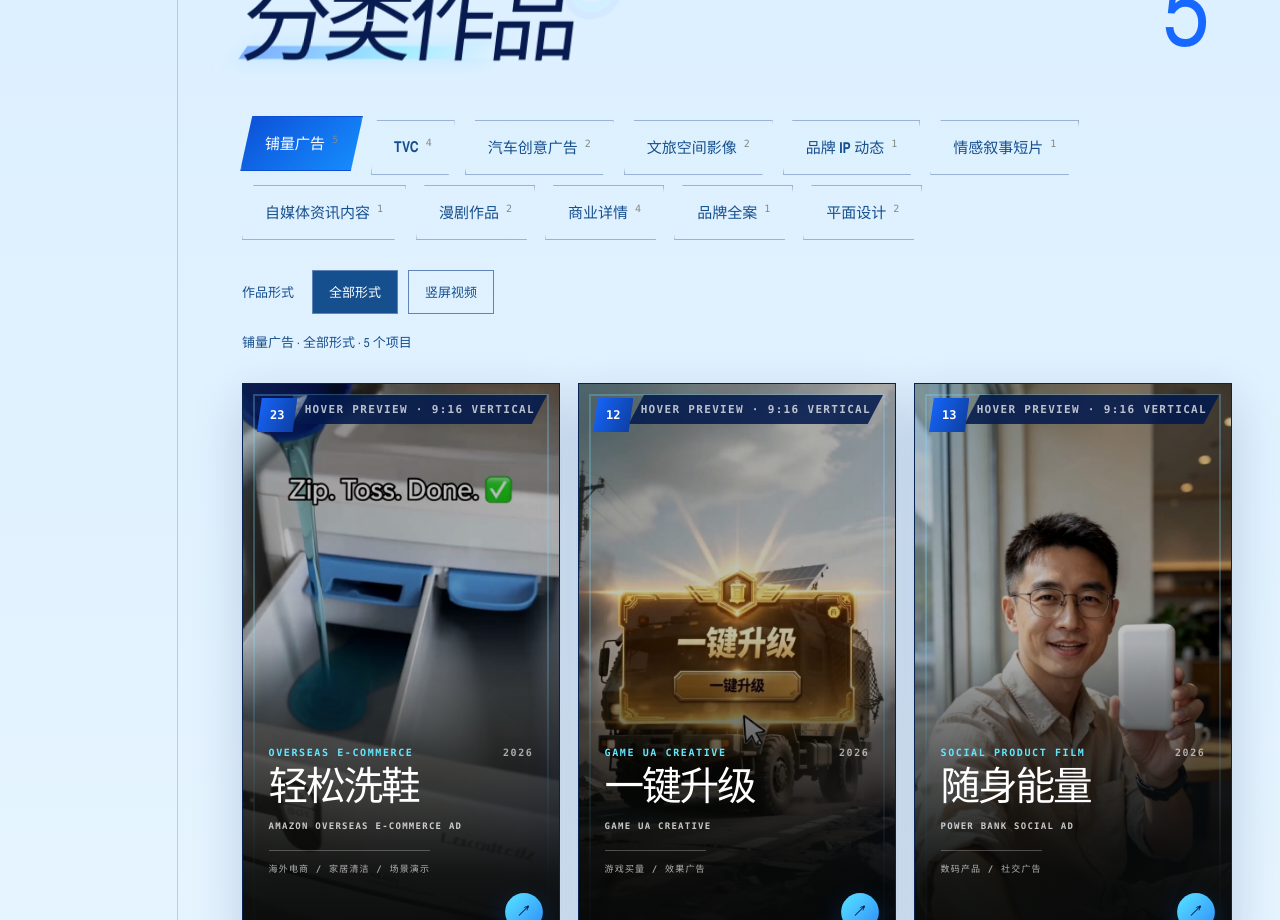
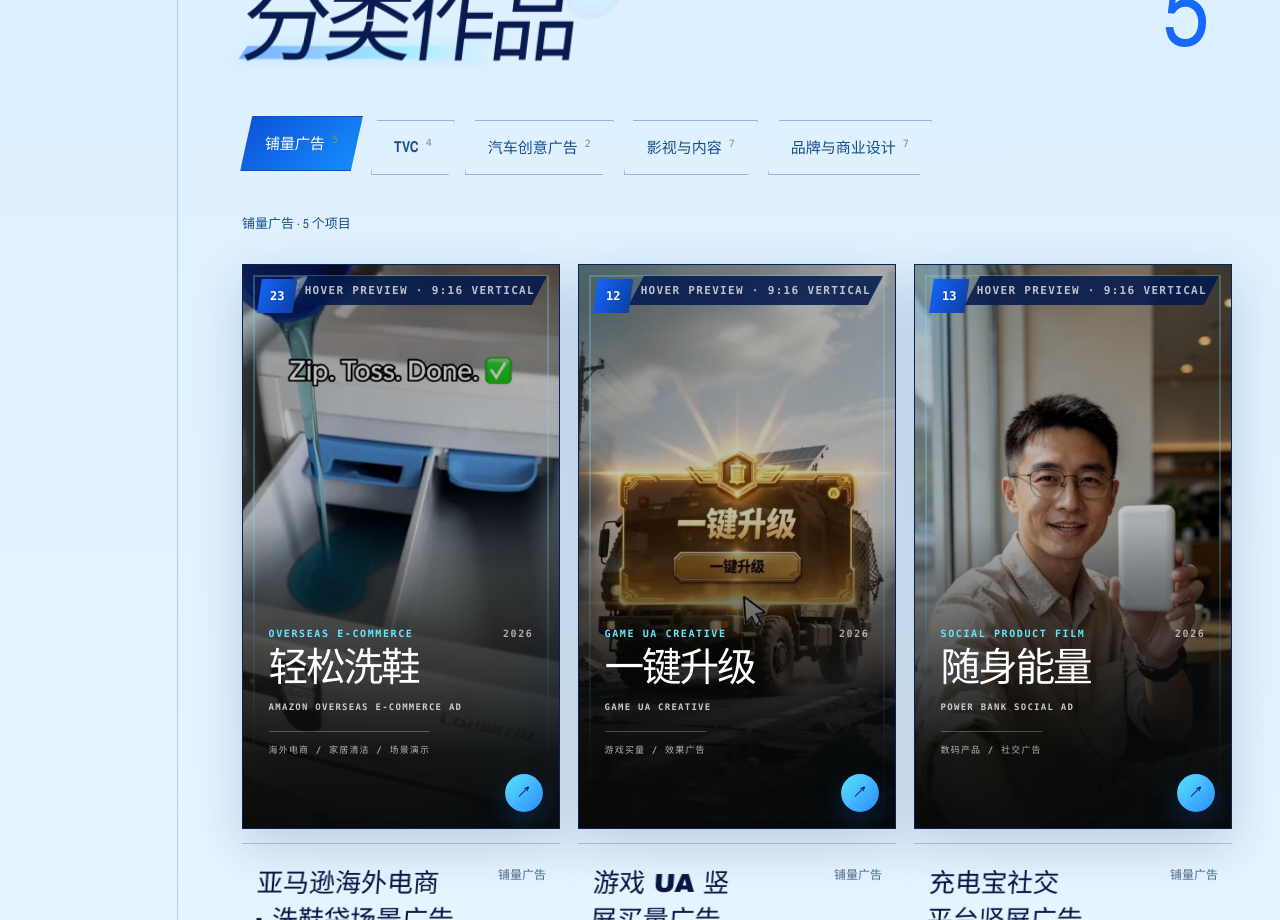
Before and after one commit to hqlf123/ai-creative-portfolio, a Next.js app: page / in a window 1280 px wide. Shown: the part 5780-6700 px from the top of the page. Built offline with nearby package versions, Linux system fonts and the light colour scheme.

Commit message:
Simplify portfolio to five categories and a single filter row

```diff
--- a/app/globals.css
+++ b/app/globals.css
@@ -1708,9 +1708,4 @@ h1, h2, h3 { text-wrap: balance; }
   .case-intro > p { margin-bottom: 34px; font-size: 19px; line-height: 1.6; }
 }
 
-.archive-formats { display: flex; flex-wrap: wrap; align-items: center; gap: 10px; margin: -8px 0 18px; }
-.archive-formats > span { margin-right: 8px; color: #164f8e; font-size: 13px; }
-.archive-formats button { min-height: 44px; padding: 10px 16px; border: 1px solid #6084b7; background: transparent; color: #164f8e; cursor: pointer; font: inherit; font-size: 13px; }
-.archive-formats button.active, .archive-formats button:hover { background: #164f8e; color: white; }
-.archive-formats button:focus-visible, .archive-filters button:focus-visible { outline: 3px solid #0c50d7; outline-offset: 4px; }
 .archive-result { margin: 0 0 30px; color: #164f8e; font-size: 13px; }
--- a/app/page.tsx
+++ b/app/page.tsx
@@ -2,7 +2,7 @@
 
 import { useEffect, useMemo, useRef, useState, type RefObject } from "react";
 
-type ProjectGroup = "铺量广告" | "TVC" | "汽车创意广告" | "文旅空间影像" | "品牌 IP 动态" | "情感叙事短片" | "自媒体资讯内容" | "漫剧作品" | "商业详情" | "品牌全案" | "平面设计";
+type ProjectGroup = "铺量广告" | "TVC" | "汽车创意广告" | "影视与内容" | "品牌与商业设计";
 type MediaType = "video" | "image" | "pages";
 type CoverFormat = "landscape" | "portrait" | "vertical";
 
@@ -144,7 +144,7 @@ const projects: Project[] = [
     listingEnglish: "SHISHANJU HOMESTAY BRAND FILM",
     coverLabel: "BRAND FILM",
     category: "空间叙事 / 民宿广告",
-    group: "文旅空间影像",
+    group: "影视与内容",
     year: "2026",
     cover: asset("shishanju-poster.jpg"),
     coverFormat: "landscape",
@@ -164,7 +164,7 @@ const projects: Project[] = [
     listingEnglish: "FLAGSHIP SMARTPHONE PRODUCT DETAIL",
     coverLabel: "E-COMMERCE DETAIL",
     category: "电商视觉 / 手机详情页",
-    group: "商业详情",
+    group: "品牌与商业设计",
     year: "2026",
     cover: asset("phone-v2-hero.png"),
     coverFormat: "landscape",
@@ -184,7 +184,7 @@ const projects: Project[] = [
     listingEnglish: "DUMPLING BRAND IP SYSTEM",
     coverLabel: "BRAND IP SYSTEM",
     category: "品牌设计 / IP 全案",
-    group: "品牌全案",
+    group: "品牌与商业设计",
     year: "2024",
     cover: asset("dumpling-ip-cover.webp"),
     coverFormat: "landscape",
@@ -205,7 +205,7 @@ const projects: Project[] = [
     listingEnglish: "ORIENTAL EDITORIAL COVER DESIGN",
     coverLabel: "EDITORIAL DESIGN",
     category: "平面设计 / 杂志封面",
-    group: "平面设计",
+    group: "品牌与商业设计",
     year: "2026",
     cover: asset("magazine-cover.webp"),
     coverFormat: "portrait",
@@ -226,7 +226,7 @@ const projects: Project[] = [
     listingEnglish: "COLD BREW COFFEE MAKER PRODUCT DETAIL",
     coverLabel: "E-COMMERCE DETAIL",
     category: "电商视觉 / 产品详情页",
-    group: "商业详情",
+    group: "品牌与商业设计",
     year: "2026",
     cover: asset("coldx-cover.webp"),
     coverFormat: "portrait",
@@ -246,7 +246,7 @@ const projects: Project[] = [
     listingEnglish: "WIRELESS MOUSE PRODUCT DETAIL",
     coverLabel: "E-COMMERCE DETAIL",
     category: "电商视觉 / 鼠标详情页",
-    group: "商业详情",
+    group: "品牌与商业设计",
     year: "2026",
     cover: asset("mouse-detail.webp"),
     coverFormat: "portrait",
@@ -266,7 +266,7 @@ const projects: Project[] = [
     listingEnglish: "SHISHANJU HOMESTAY VISUAL PROPOSAL",
     coverLabel: "VISUAL PROPOSAL",
     category: "品牌视觉 / 空间提案",
-    group: "商业详情",
+    group: "品牌与商业设计",
     year: "2026",
     cover: asset("homestay-visual.webp"),
     coverFormat: "portrait",
@@ -286,7 +286,7 @@ const projects: Project[] = [
     listingEnglish: "ORIENTAL BOOK COVER DESIGN",
     coverLabel: "BOOK DESIGN",
     category: "平面设计 / 书籍封面",
-    group: "平面设计",
+    group: "品牌与商业设计",
     year: "2026",
     cover: asset("book-cover.webp"),
     coverFormat: "landscape",
@@ -383,7 +383,7 @@ const projects: Project[] = [
     listingEnglish: "WUXIA CINEMATIC CONCEPT FILM",
     coverLabel: "WUXIA CONCEPT FILM",
     category: "叙事影像 / 武侠概念片",
-    group: "漫剧作品",
+    group: "影视与内容",
     year: "2026",
     cover: asset("hanging-sword-cover-selected.jpg"),
     coverFormat: "landscape",
@@ -422,7 +422,7 @@ const projects: Project[] = [
     listingEnglish: "WILDERNESS TRAVEL MOOD FILM",
     coverLabel: "TRAVEL MOOD FILM",
     category: "文旅影像 / 人群适配",
-    group: "文旅空间影像",
+    group: "影视与内容",
     year: "2026",
     cover: asset("wilderness-journey-poster.jpg"),
     coverFormat: "landscape",
@@ -441,7 +441,7 @@ const projects: Project[] = [
     listingEnglish: "WARM FAMILY VERTICAL STORY FILM",
     coverLabel: "VERTICAL STORY FILM",
     category: "情感叙事 / 抖音短片",
-    group: "情感叙事短片",
+    group: "影视与内容",
     year: "2026",
     cover: asset("warm-grandma-poster.jpg"),
     coverFormat: "vertical",
@@ -461,7 +461,7 @@ const projects: Project[] = [
     listingEnglish: "AI NEWS SELF-MEDIA EDITORIAL",
     coverLabel: "EDITORIAL CONTENT",
     category: "资讯内容 / 自媒体视频",
-    group: "自媒体资讯内容",
+    group: "影视与内容",
     year: "2026",
     cover: asset("ai-news-poster.jpg"),
     coverFormat: "landscape",
@@ -480,7 +480,7 @@ const projects: Project[] = [
     listingEnglish: "FANTASY ARENA CINEMATIC CONCEPT FILM",
     coverLabel: "CINEMATIC CONCEPT",
     category: "概念影像 / 游戏世界观",
-    group: "漫剧作品",
+    group: "影视与内容",
     year: "2026",
     cover: asset("fantasy-arena-cover-selected.jpg"),
     coverFormat: "landscape",
@@ -518,7 +518,7 @@ const projects: Project[] = [
     listingEnglish: "DUMPLING BRAND IP FILM",
     coverLabel: "BRAND IP FILM",
     category: "品牌 IP / 动态广告",
-    group: "品牌 IP 动态",
+    group: "影视与内容",
     year: "2024",
     cover: asset("dumpling-brand-poster.jpg"),
     coverFormat: "landscape",
@@ -616,7 +616,7 @@ const workflows: Workflow[] = [
   },
 ];
 
-const filters: ProjectGroup[] = ["铺量广告", "TVC", "汽车创意广告", "文旅空间影像", "品牌 IP 动态", "情感叙事短片", "自媒体资讯内容", "漫剧作品", "商业详情", "品牌全案", "平面设计"];
+const filters: ProjectGroup[] = ["铺量广告", "TVC", "汽车创意广告", "影视与内容", "品牌与商业设计"];
 
 const readSessionValue = (key: string) => {
   try {
@@ -1340,8 +1340,6 @@ function CaseScene({ project }: { project: Project }) {
   );
 }
 
-const projectFormat = (project: Project) => project.media !== "video" ? "静态设计" : project.portrait ? "竖屏视频" : "横屏视频";
-
 function PortfolioHome() {
   const [scrolled, setScrolled] = useState(false);
   const [progress, setProgress] = useState(0);
@@ -1353,24 +1351,16 @@ function PortfolioHome() {
     const saved = readSessionValue("portfolio:filter") as ProjectGroup | null;
     return saved && filters.includes(saved) ? saved : filters[0];
   });
-  const [format, setFormat] = useState(() => {
-    if (typeof window === "undefined") return "全部形式";
-    const saved = readSessionValue("portfolio:format");
-    return saved && ["全部形式", "横屏视频", "竖屏视频", "静态设计"].includes(saved) ? saved : "全部形式";
-  });
-  const categoryProjects = projects.filter((project) => project.group === filter);
-  const availableFormats = ["全部形式", ...new Set(categoryProjects.map(projectFormat))];
-  const activeFormat = availableFormats.includes(format) ? format : "全部形式";
   const featuredProjects = projects.filter((project) => project.featured);
   const archiveProjects = useMemo(() => {
-    const filteredProjects = projects.filter((project) => project.group === filter && (activeFormat === "全部形式" || projectFormat(project) === activeFormat));
-    if (filter !== "商业详情") return filteredProjects;
-
-    const detailOrder = ["shishanju-visual", "coldx-detail", "mouse-detail", "phone-detail"];
+    const filteredProjects = projects.filter((project) => project.group === filter);
+    if (filter !== "品牌与商业设计") return filteredProjects;
+
+    const detailOrder = ["shishanju-visual", "coldx-detail", "mouse-detail", "phone-detail", "dumpling-ip", "magazine-cover", "book-cover"];
     return [...filteredProjects].sort(
       (first, second) => detailOrder.indexOf(first.id) - detailOrder.indexOf(second.id),
     );
-  }, [filter, activeFormat]);
+  }, [filter]);
 
   useEffect(() => {
     document.title = "罗天翔 — AIGC 视觉设计作品集";
@@ -1386,8 +1376,7 @@ function PortfolioHome() {
 
   useEffect(() => {
     writeSessionValue("portfolio:filter", filter);
-    writeSessionValue("portfolio:format", format);
-  }, [filter, format]);
+  }, [filter]);
 
   useEffect(() => {
     const sectionIds = ["profile", "work", "archive", "strengths", "contact"];
@@ -1550,16 +1539,12 @@ function PortfolioHome() {
               </div>
               <div className="archive-filters" role="group" aria-label="按类别筛选作品">
                 {filters.map((item) => (
-                  <button key={item} className={filter === item ? "active" : ""} aria-pressed={filter === item} onClick={() => { setFilter(item); setFormat("全部形式"); }}>
+                  <button key={item} className={filter === item ? "active" : ""} aria-pressed={filter === item} onClick={() => setFilter(item)}>
                     {item}<sup>{projects.filter((project) => project.group === item).length}</sup>
                   </button>
                 ))}
               </div>
-              <div className="archive-formats" role="group" aria-label="按作品形式筛选">
-                <span>作品形式</span>
-                {availableFormats.map((item) => <button type="button" key={item} className={activeFormat === item ? "active" : ""} aria-pressed={activeFormat === item} onClick={() => setFormat(item)}>{item}</button>)}
-              </div>
-              <p className="archive-result" aria-live="polite">{filter} · {activeFormat} · {archiveProjects.length} 个项目</p>
+              <p className="archive-result" aria-live="polite">{filter} · {archiveProjects.length} 个项目</p>
               <div className="archive-grid">{archiveProjects.map((project) => <ArchiveCard key={project.id} project={project} />)}</div>
             </section>
           </div>
```
Also changed, not shown: 1 other file (tests, documents, lock files or other folders).
